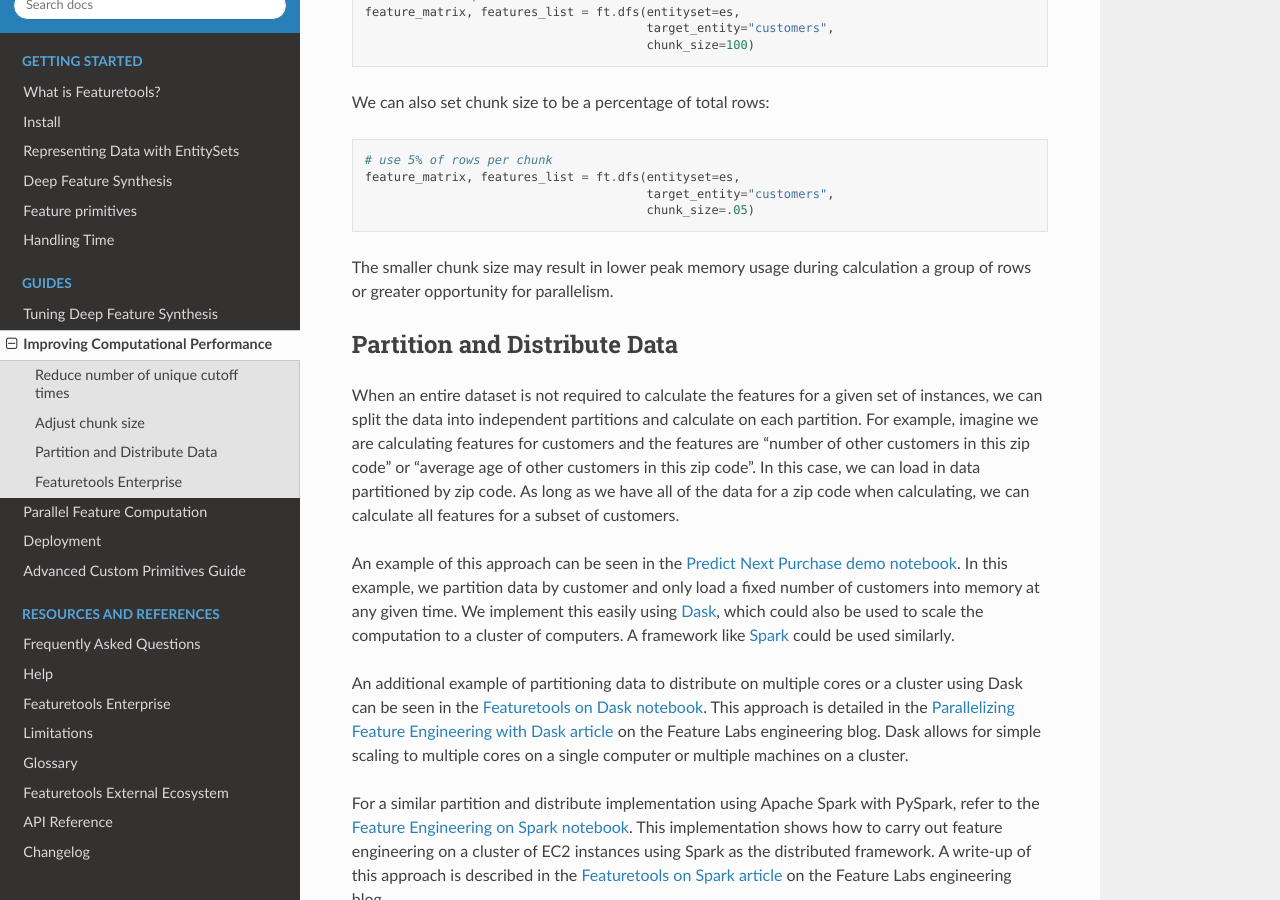
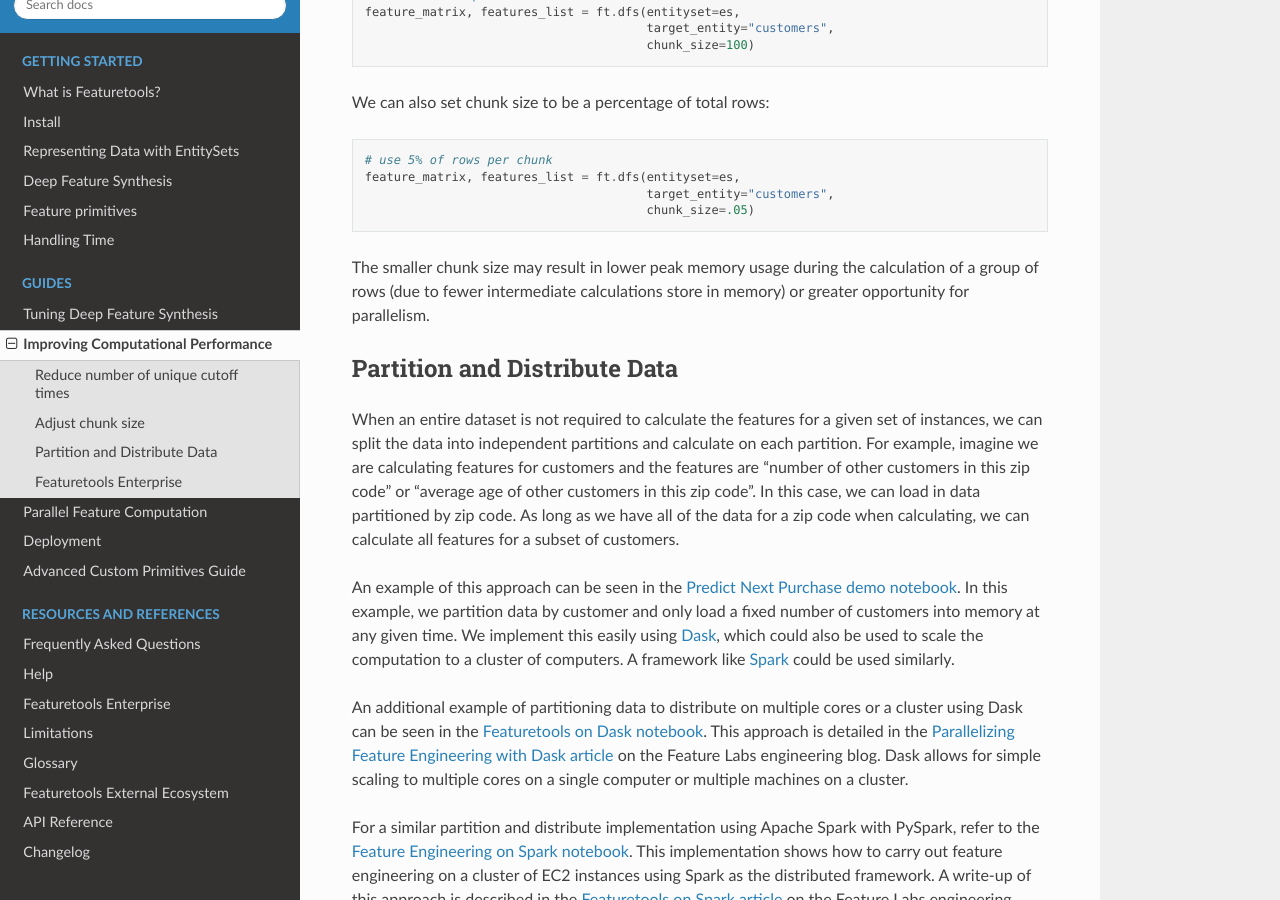
Before and after one commit to alteryx/featuretools, a Sphinx documentation site: the page built from docs/source/guides/performance.rst, in a window 1280 px wide and 900 px high, scrolled down 1050 px. Built offline with Sphinx 7.4.7 and the Read the Docs theme 2.0.0, drawn with Linux system fonts in a browser that asks for light colours; pages that are not in the unit, such as notebooks, are missing from menus.

Commit message:
Update performance.rst

```diff
--- a/docs/source/guides/performance.rst
+++ b/docs/source/guides/performance.rst
@@ -40,7 +40,7 @@ We can also set chunk size to be a percentage of total rows::
                                            chunk_size=.05)
 
 
-The smaller chunk size may result in lower peak memory usage during calculation a group of rows or greater opportunity for parallelism.
+The smaller chunk size may result in lower peak memory usage during the calculation of a group of rows (due to fewer intermediate calculations store in memory) or greater opportunity for parallelism.
 
 
 Partition and Distribute Data
```
